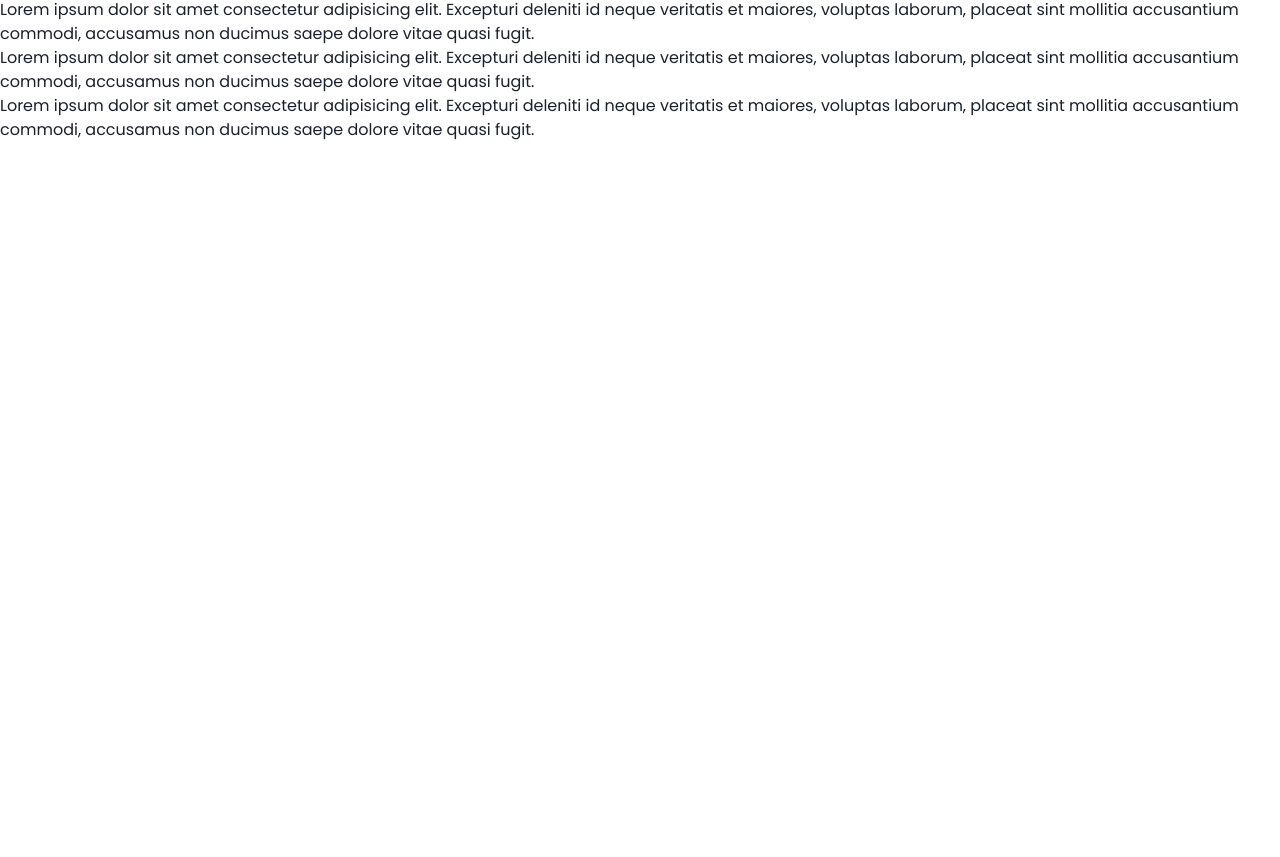
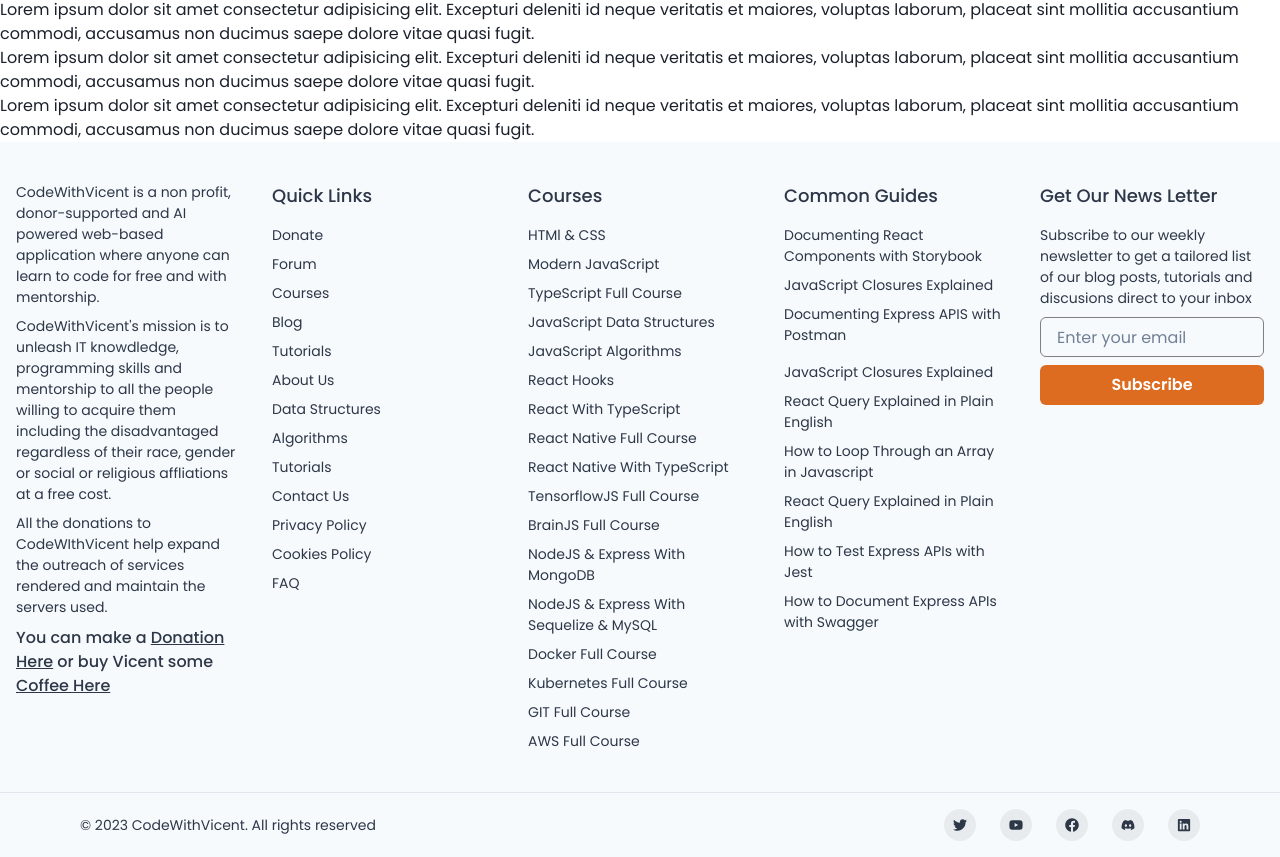
Before and after one commit to Abeinevincent/my-website, a React (Vite) app: page / in a window 1280 px wide. Shown: the part 756-1613 px from the top of the page. Before the commit the page ends 898 px from the top, so only its background shows below. Built offline with nearby package versions, Linux system fonts and the light colour scheme.

Commit message:
Added Footer

```diff
--- a/src/components/layout/footer/Footer.tsx
+++ b/src/components/layout/footer/Footer.tsx
@@ -1,7 +1,11 @@
-import React from 'react'
+import { Box } from "@chakra-ui/react";
+import React from "react";
+import SmallCentered from "./Footerr";
 
 export const Footer = () => {
   return (
-    <div>Footer</div>
-  )
-}
+    <Box>
+      <SmallCentered />
+    </Box>
+  );
+};
--- /dev/null
+++ b/src/components/layout/footer/Footerr.tsx
@@ -0,0 +1,219 @@
+import { ReactNode } from "react";
+import {
+  Box,
+  Container,
+  Stack,
+  SimpleGrid,
+  Text,
+  Link,
+  VisuallyHidden,
+  chakra,
+  useColorModeValue,
+  Input,
+  Button,
+} from "@chakra-ui/react";
+import { Link as LinkTo } from "react-router-dom";
+import {
+  FaTwitter,
+  FaYoutube,
+  FaInstagram,
+  FaAppStore,
+  FaFacebook,
+  FaDiscord,
+  FaLinkedin,
+  FaFly,
+} from "react-icons/fa";
+
+// import AppStoreBadge from "@/components/AppStoreBadge";
+// import PlayStoreBadge from "@/components/PlayStoreBadge";
+
+const ListHeader = ({ children }: { children: ReactNode }) => {
+  return (
+    <Text fontWeight={"500"} fontSize={"lg"} mb={2}>
+      {children}
+    </Text>
+  );
+};
+
+const SocialButton = ({
+  children,
+  label,
+  href,
+}: {
+  children: ReactNode;
+  label: string;
+  href: string;
+}) => {
+  return (
+    <chakra.button
+      bg={useColorModeValue("blackAlpha.100", "whiteAlpha.100")}
+      rounded={"full"}
+      w={8}
+      h={8}
+      cursor={"pointer"}
+      as={"a"}
+      href={href}
+      display={"inline-flex"}
+      alignItems={"center"}
+      justifyContent={"center"}
+      transition={"background 0.3s ease"}
+      _hover={{
+        bg: useColorModeValue("blackAlpha.200", "whiteAlpha.200"),
+      }}
+    >
+      <VisuallyHidden>{label}</VisuallyHidden>
+      {children}
+    </chakra.button>
+  );
+};
+
+export default function LargeWithAppLinksAndSocial() {
+  return (
+    <Box
+      bg={useColorModeValue("gray.50", "gray.900")}
+      color={useColorModeValue("gray.700", "gray.200")}
+      fontSize={14}
+    >
+      <Container as={Stack} maxW={"8xl"} py={10}>
+        <SimpleGrid columns={{ base: 1, sm: 2, md: 5 }} spacing={8}>
+          <Stack align={"flex-start"}>
+            {/* <ListHeader>Quick Links</ListHeader> */}
+            <Text>
+              CodeWithVicent is a non profit, donor-supported and AI powered
+              web-based application where anyone can learn to code for free and
+              with mentorship.
+            </Text>
+            <Text>
+              CodeWithVicent's mission is to unleash IT knowdledge, programming
+              skills and mentorship to all the people willing to acquire them
+              including the disadvantaged regardless of their race, gender or
+              social or religious affliations at a free cost.
+            </Text>
+            <Text>
+              All the donations to CodeWIthVicent help expand the outreach of
+              services rendered and maintain the servers used.
+            </Text>
+            <Text fontSize={16} fontWeight={500}>
+              You can make a{" "}
+              <LinkTo to="/">
+                <span style={{ textDecoration: "underline" }}>
+                  Donation Here
+                </span>{" "}
+              </LinkTo>
+              or buy Vicent some{" "}
+              <LinkTo to="/">
+                <span style={{ textDecoration: "underline" }}>Coffee Here</span>
+              </LinkTo>
+            </Text>
+          </Stack>
+
+          <Stack align={"flex-start"}>
+            <ListHeader>Quick Links</ListHeader>
+            <Link href={"#"}>Donate</Link>
+            <Link href={"#"}>Forum</Link>
+            <Link href={"#"}>Courses</Link>
+            <Link href={"#"}>Blog</Link>
+            <Link href={"#"}>Tutorials</Link>
+            <Link href={"#"}>About Us</Link>
+            <Link href={"#"}>Data Structures</Link>
+            <Link href={"#"}>Algorithms</Link>
+            <Link href={"#"}>Tutorials</Link>
+            <Link href={"#"}>Contact Us</Link>
+            <Link href={"#"}>Privacy Policy</Link>
+            <Link href={"#"}>Cookies Policy</Link>
+            <Link href={"#"}>FAQ</Link>
+          </Stack>
+          <Stack align={"flex-start"}>
+            <ListHeader>Courses</ListHeader>
+            <Link href={"#"}>HTMl & CSS</Link>
+            <Link href={"#"}>Modern JavaScript</Link>
+            <Link href={"#"}>TypeScript Full Course</Link>
+            <Link href={"#"}>JavaScript Data Structures</Link>
+            <Link href={"#"}>JavaScript Algorithms</Link>
+            <Link href={"#"}>React Hooks</Link>
+            <Link href={"#"}>React With TypeScript</Link>
+            <Link href={"#"}>React Native Full Course</Link>
+            <Link href={"#"}>React Native With TypeScript</Link>
+            <Link href={"#"}>TensorflowJS Full Course</Link>
+            <Link href={"#"}>BrainJS Full Course</Link>
+            <Link href={"#"}>NodeJS & Express With MongoDB</Link>
+            <Link href={"#"}>NodeJS & Express With Sequelize & MySQL</Link>
+            <Link href={"#"}>Docker Full Course</Link>
+            <Link href={"#"}>Kubernetes Full Course</Link>
+            <Link href={"#"}>GIT Full Course</Link>
+            <Link href={"#"}>AWS Full Course</Link>
+          </Stack>
+
+          <Stack align={"flex-start"}>
+            <ListHeader>Common Guides</ListHeader>
+            <Link href={"#"}>Documenting React Components with Storybook</Link>
+            <Link href={"#"}>JavaScript Closures Explained</Link>
+            <Link href={"#"}>Documenting Express APIS with Postman</Link>
+            <Link href={"#"}></Link>
+            <Link href={"#"}>JavaScript Closures Explained</Link>
+            <Link href={"#"}>React Query Explained in Plain English</Link>
+            <Link href={"#"}>How to Loop Through an Array in Javascript</Link>
+            <Link href={"#"}>React Query Explained in Plain English</Link>
+            <Link href={"#"}>How to Test Express APIs with Jest</Link>
+            <Link href={"#"}>How to Document Express APIs with Swagger</Link>
+          </Stack>
+
+          <Stack align={"flex-start"}>
+            <ListHeader>Get Our News Letter</ListHeader>
+            <Text>
+              Subscribe to our weekly newsletter to get a tailored list of our
+              blog posts, tutorials and discusions direct to your inbox
+            </Text>
+            <Input
+              border="1px solid gray"
+              _focus={{ outline: "none", border: "1px solid gray" }}
+              w="100%"
+              type={"email"}
+              placeholder="Enter your email"
+            />
+            <Button colorScheme={"orange"} w="100%">
+              Subscribe
+            </Button>
+          </Stack>
+        </SimpleGrid>
+      </Container>
+
+      <Box
+        borderTopWidth={1}
+        borderStyle={"solid"}
+        borderColor={useColorModeValue("gray.200", "gray.700")}
+      >
+        <Container
+          as={Stack}
+          maxW={"6xl"}
+          py={4}
+          direction={{ base: "column", md: "row" }}
+          spacing={4}
+          justify={{ md: "space-between" }}
+          align={{ md: "center" }}
+        >
+          <Text textAlign={"center"}>
+            © {new Date().getFullYear()} CodeWithVicent. All rights reserved
+          </Text>
+          <Stack direction={"row"} spacing={6}>
+            <SocialButton label={"Twitter"} href={"#"}>
+              <FaTwitter />
+            </SocialButton>
+            <SocialButton label={"YouTube"} href={"#"}>
+              <FaYoutube />
+            </SocialButton>
+            <SocialButton label={"Instagram"} href={"#"}>
+              <FaFacebook />
+            </SocialButton>
+            <SocialButton label={"Instagram"} href={"#"}>
+              <FaDiscord />
+            </SocialButton>
+            <SocialButton label={"Instagram"} href={"#"}>
+              <FaLinkedin />
+            </SocialButton>
+          </Stack>
+        </Container>
+      </Box>
+    </Box>
+  );
+}
--- a/src/components/layout/layout/Layout.tsx
+++ b/src/components/layout/layout/Layout.tsx
@@ -1,5 +1,6 @@
 import { Box } from "@chakra-ui/react";
 import React, { Children, ReactNode } from "react";
+import { Footer } from "../footer/Footer";
 import Announcement from "../header/Announcement";
 import NavBar from "../header/Navbar";
 
@@ -9,6 +10,7 @@
       <Announcement />
       <NavBar />
       <Box marginTop={{ base: 0, lg: 10 }}>{children}</Box>
+      <Footer/>
     </Box>
   );
 };
```
